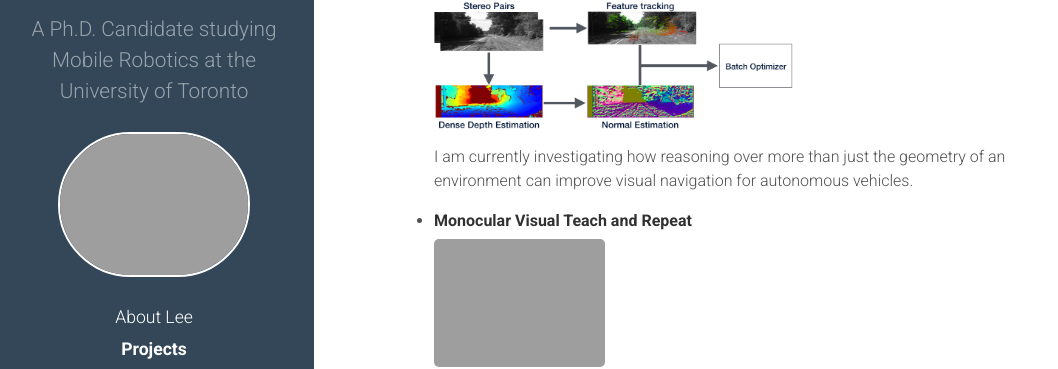
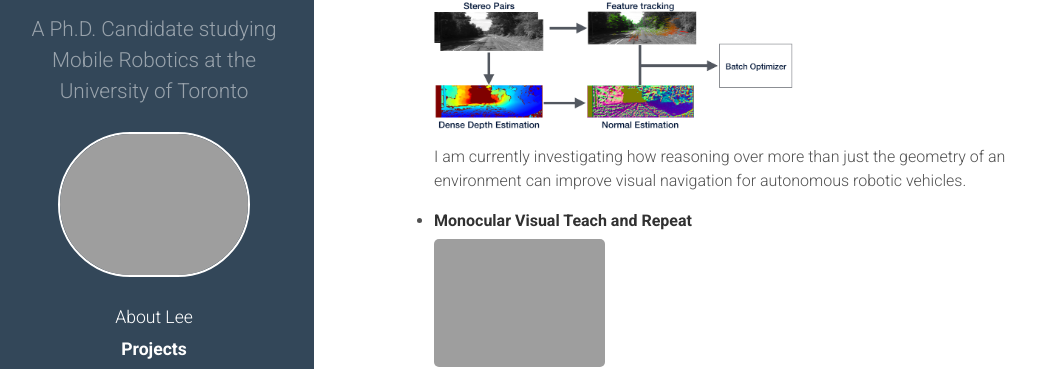
Before and after one commit to leeclemnet/leeclemnet.github.io, a Jekyll site: the page built from projects.md, in a window 1280 px wide and 900 px high. Shown: the part 214-583 px from the top of the window, without its empty margins (6-1064 px from the left). Built offline with Jekyll 4.4.1, drawn with Linux system fonts in a browser that asks for light colours; nearby versions of some CDN libraries.

```diff
--- a/index.html
+++ b/index.html
@@ -15,7 +15,7 @@ Hi there! I'm a Ph.D. Candidate in the Space and Terrestrial Autonomous Robotic
 </p>
 <img src="{{ site.url }}/assets/pics/grizzly-marsdome-summer-2014.JPG"/>
 <p>
-My current research focus is on developing robust visual navigation algorithms for autonomous vehicles. Together with my advisor, <a href="http://jonathankelly.info">Professor Jonathan Kelly</a>, I'm working on developing a dense visual mapping and localization system capable of highly accurate and robust tracking in large-scale environments under lighting and appearance changes.
+My current research focus is on developing robust visual navigation algorithms for autonomous vehicles. Together with my advisor, <a href="http://jonathankelly.info">Professor Jonathan Kelly</a>, I am investigating how we can reason over more than just the geometry of an environment to improve visual navigation for autonomous robotic vehicles.
 </p>
 <p>
 Apart from research, I currently serve on the Board of Directors for Students of the Exploration and Development of Space &ndash; Canada (<a href="http://seds.ca">SEDS-Canada</a>), a national student-run not-for-profit organization dedicated to improving the Canadian space sector. I am also a Teaching Assistant for two undergraduate robotics courses, ROB 301 (Introduction to Robotics) and AER 521 (Mobile Robotics and Perception). In my spare time I can often be found soaking up Toronto's vibrant music scene and binge-watching Netflix.
--- a/projects.md
+++ b/projects.md
@@ -11,7 +11,7 @@ sitemap:
 <li>
 <h4>Simultaneous Localization, Mapping, and Illumination Estimation</h4>
 <img src="{{ site.url }}/assets/pics/dense_stereo.png" height="128pt"/>
-I am currently investigating how reasoning over more than just the geometry of an environment can improve visual navigation for autonomous vehicles.
+I am currently investigating how reasoning over more than just the geometry of an environment can improve visual navigation for autonomous robotic vehicles.
 </li>
 
 <li>
```
Also changed, not shown: publications.md (+7 -10 lines).
